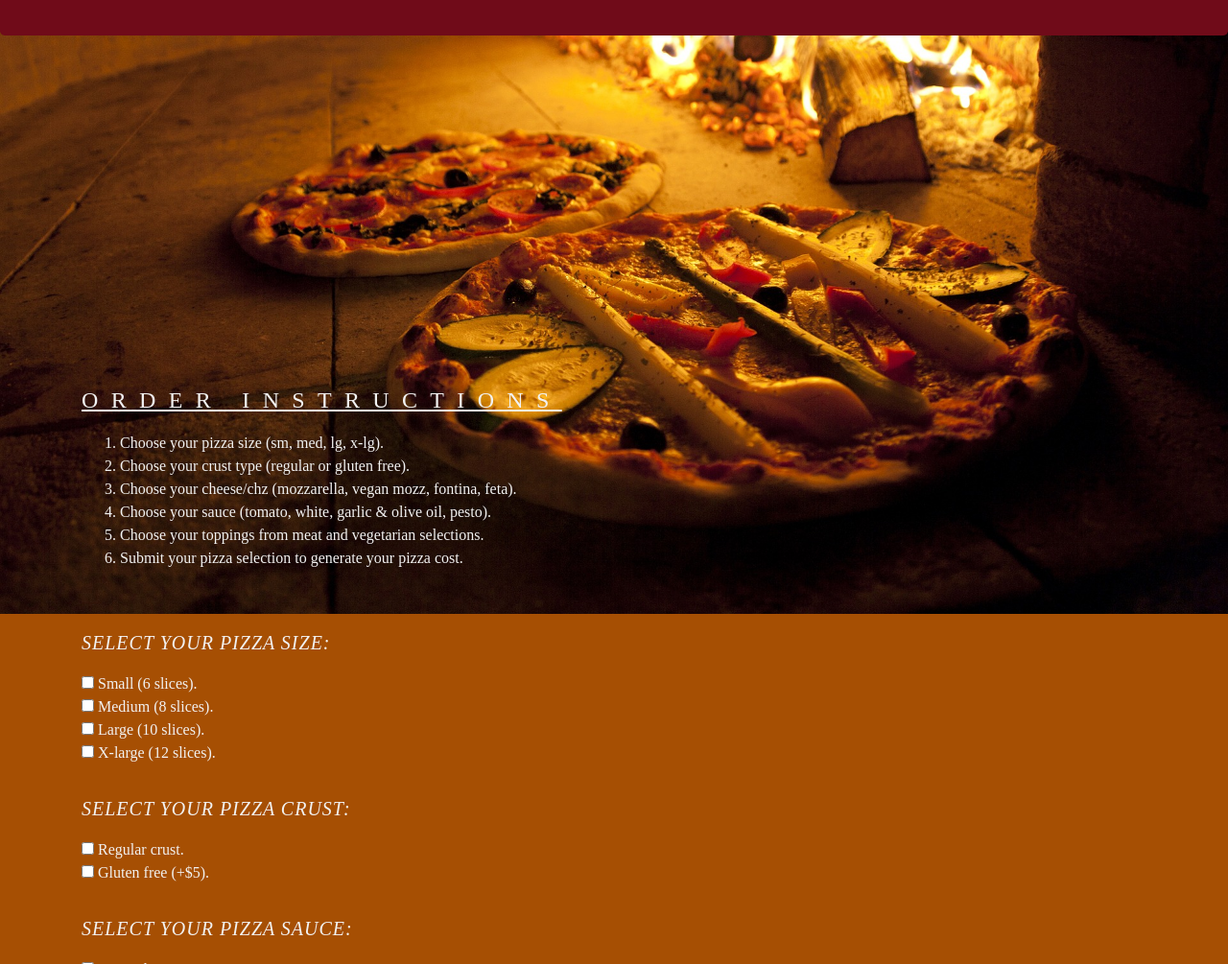
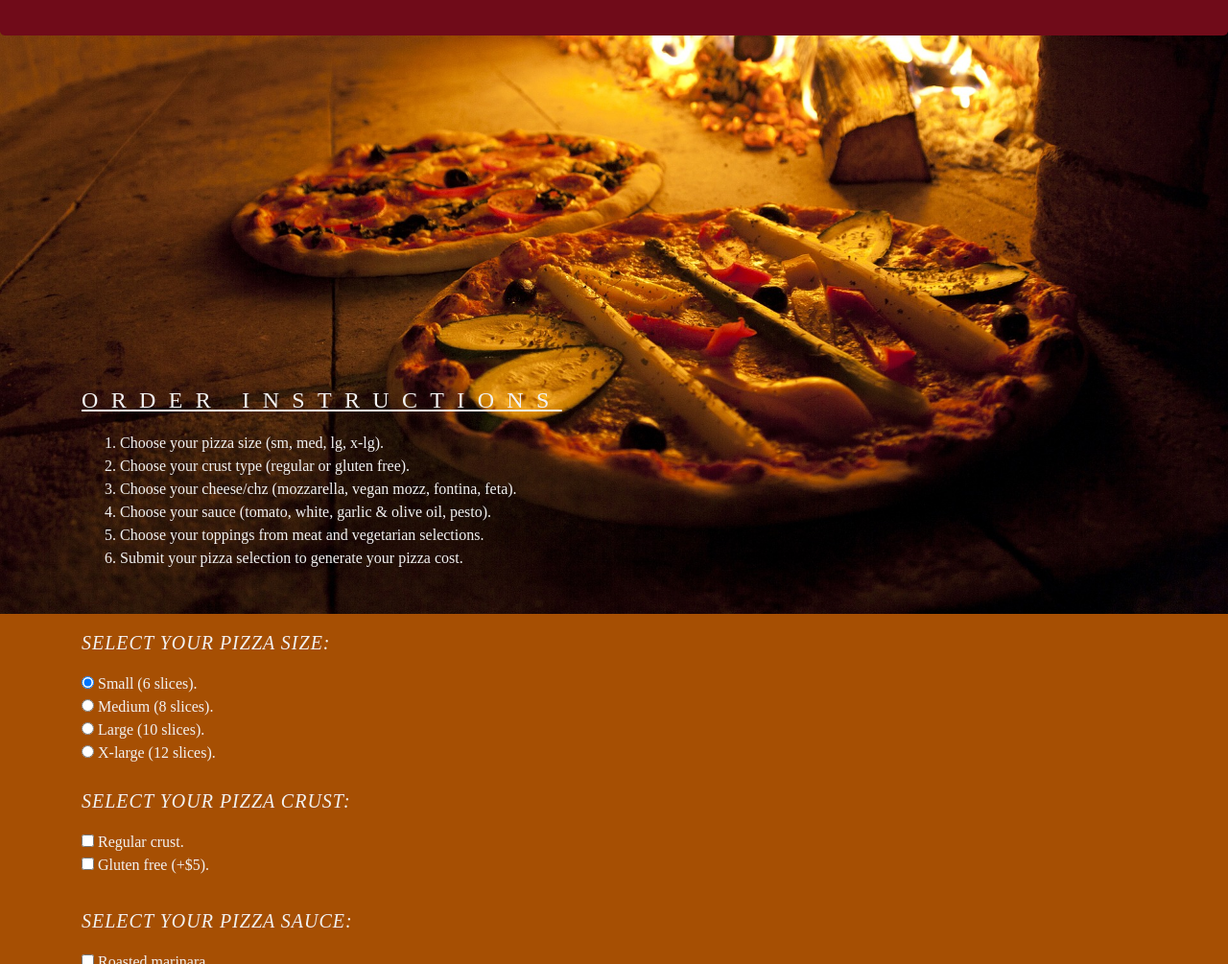
Before and after one commit to dani-t-codes/independent-project4, a plain HTML site: page index.html in a window 1280 px wide. Shown: the part 213-1218 px from the top of the page at 96% size. Drawn offline with Linux system fonts and the light colour scheme.

Commit message:
Change pizza-size question to radio & add to cost prototype

```diff
--- a/index.html
+++ b/index.html
@@ -27,12 +27,14 @@
         </ol>
       </div>
       <form id="pizza-builder">
-        <div class="form-group">
+        <div class="radio">
           <p>SELECT YOUR PIZZA SIZE:</p>
-          <input type="checkbox" name="pizza-size" value="sm"> Small (6 slices).<br>
-          <input type="checkbox" name="pizza-size" value="med"> Medium (8 slices).<br>
-          <input type="checkbox" name="pizza-size" value="lg"> Large (10 slices).<br>
-          <input type="checkbox" name="pizza-size" value="x-lg"> X-large (12 slices).<br>
+          <label>
+          <input type="radio" name="pizza-size" value="sm" checked> Small (6 slices).<br>
+          <input type="radio" name="pizza-size" value="med"> Medium (8 slices).<br>
+          <input type="radio" name="pizza-size" value="lg"> Large (10 slices).<br>
+          <input type="radio" name="pizza-size" value="x-lg"> X-large (12 slices).<br>
+          </label>
         </div>
         <div class="form-group">
           <p>SELECT YOUR PIZZA CRUST:</p>
--- a/js/scripts.js
+++ b/js/scripts.js
@@ -48,13 +48,13 @@ let onion = "1"
 let tomato = "1"
 let basil = "1"
 
-let vegToppingsArray = [];
+let vegToppings = [];
 //vegToppings.push['#pizza-veg'];
 //let x; for (x of vegtopping)
 // OR use vegToppings.map();
 
-for (let i = 0; i <= length.vegTopping; i = ++) {
-    console.log(i);
+for (let i = 0; i <= length.vegTopping; i += 1) {
+    vegToppings.push(fixToppingsHere[index]);
   }
   //let (each vegTopping === cost +$1);
 
```
